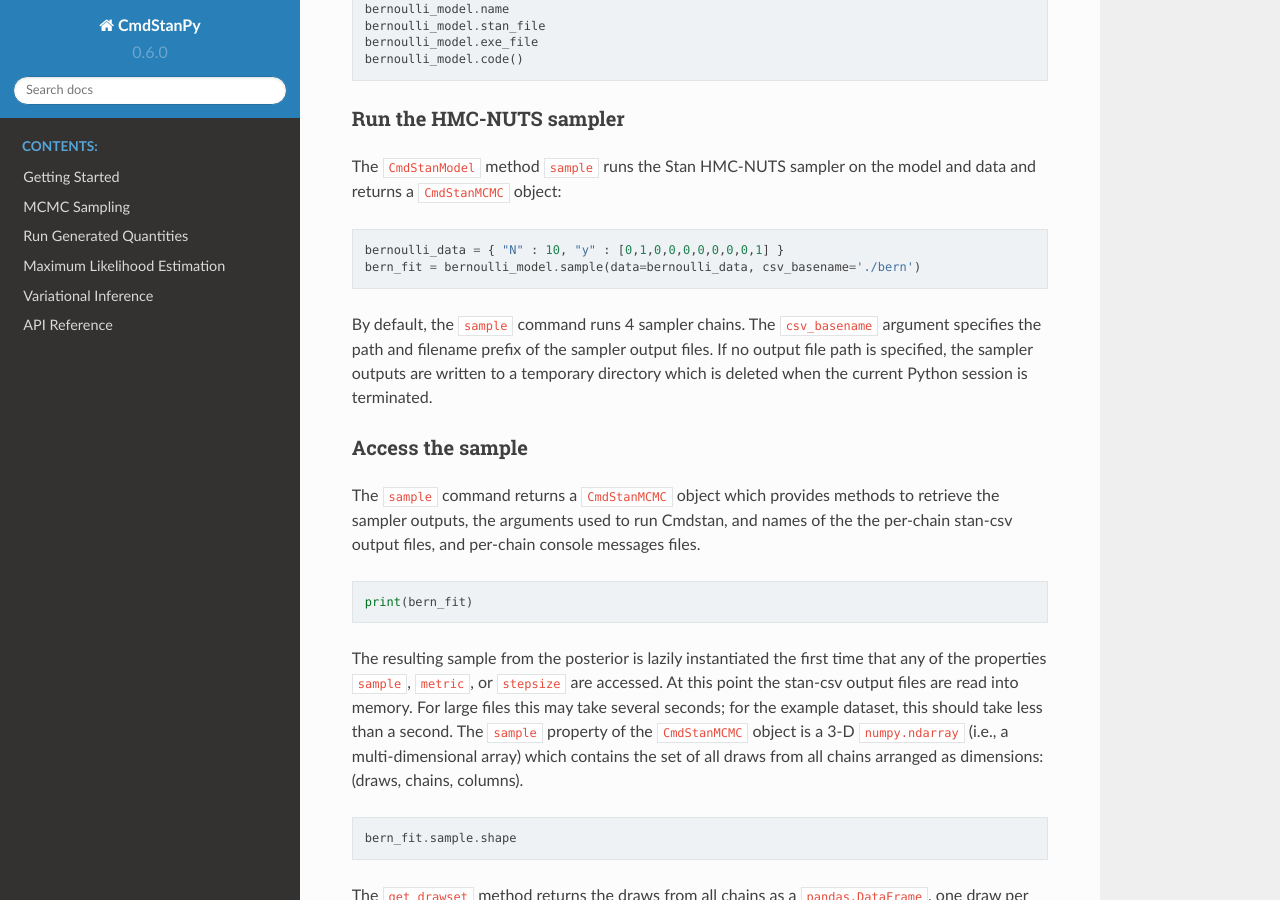
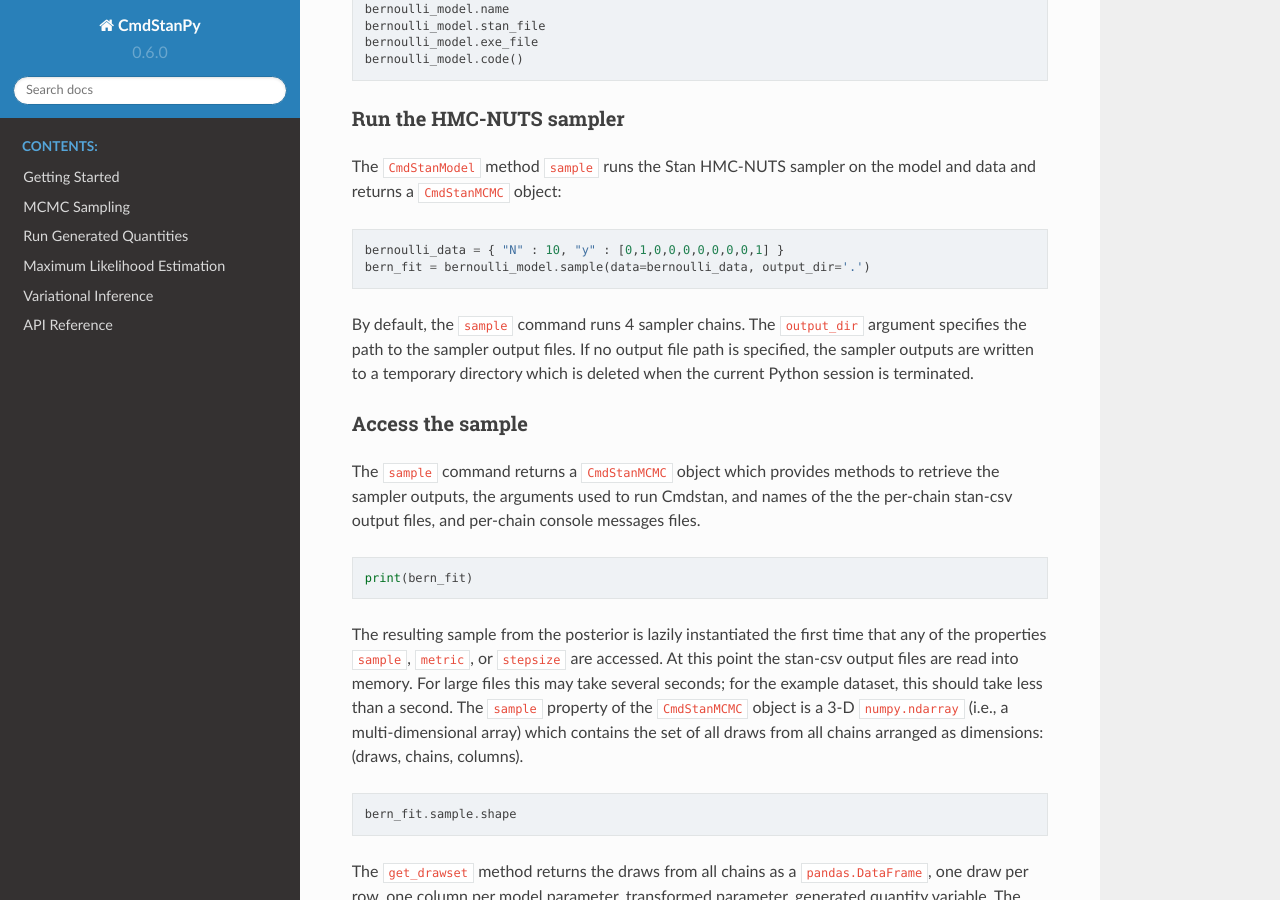
Before and after one commit to stan-dev/cmdstanpy, a Sphinx documentation site: the page built from docs/hello_world.rst, in a window 1280 px wide and 900 px high, scrolled down 656 px. Built offline with Sphinx 7.4.7 and the Read the Docs theme 2.0.0, drawn with Linux system fonts in a browser that asks for light colours; formulas are drawn with MathJax 3; some of the changed text lies outside the part shown.

Commit message:
checkpointing

```diff
--- a/docs/common_config.rst
+++ b/docs/common_config.rst
@@ -5,4 +5,4 @@
 
 - ``inits``:  Specifies how the sampler initializes parameter values.
 
-- ``csv_basename``:  A path or file name which will be used as the basename for the CmdStan output files.
+- ``output_dir``:  A path or file name which will be used as the basename for the CmdStan output files.
--- a/docs/generate_quantities.rst
+++ b/docs/generate_quantities.rst
@@ -53,7 +53,7 @@ Configuration
 
 - ``seed``: The seed for random number generator.
 
-- ``gq_csv_basename``:  A path or file name which will be used as the basename for the CmdStan output files.
+- ``gq_output_dir``:  A path or file name which will be used as the basename for the CmdStan output files.
 
 
 Example: add posterior predictive checks to ``bernoulli.stan``
--- a/docs/hello_world.rst
+++ b/docs/hello_world.rst
@@ -46,11 +46,10 @@
 .. code-block:: python
 
     bernoulli_data = { "N" : 10, "y" : [0,1,0,0,0,0,0,0,0,1] }
-    bern_fit = bernoulli_model.sample(data=bernoulli_data, csv_basename='./bern')
+    bern_fit = bernoulli_model.sample(data=bernoulli_data, output_dir='.')
 
 By default, the ``sample`` command runs 4 sampler chains.
-The ``csv_basename`` argument specifies the path and filename prefix
-of the sampler output files.
+The ``output_dir`` argument specifies the path to the sampler output files.
 If no output file path is specified, the sampler outputs
 are written to a temporary directory which is deleted
 when the current Python session is terminated.
@@ -138,7 +137,7 @@
 
 By default, CmdStanPy will save all CmdStan outputs in a temporary
 directory which is deleted when the Python session exits.
-In particular, unless the ``csv_basename`` argument to the ``sample``
+In particular, unless the ``output_dir`` argument to the ``sample``
 function is overtly specified, all the csv output files will be written into
 this temporary directory and then when the session exits.
 The ``save_csvfiles`` function moves the CmdStan csv output files
```
